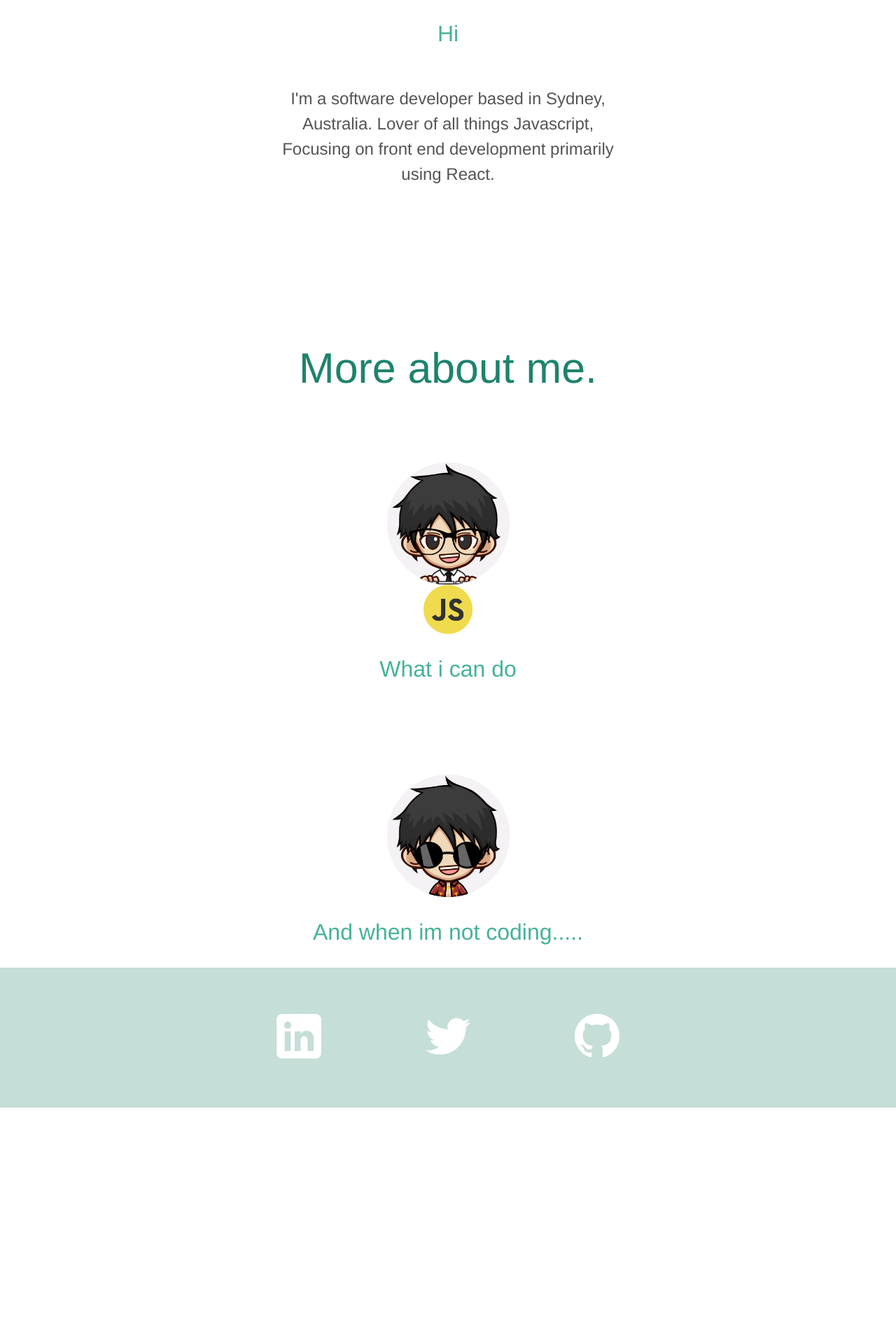
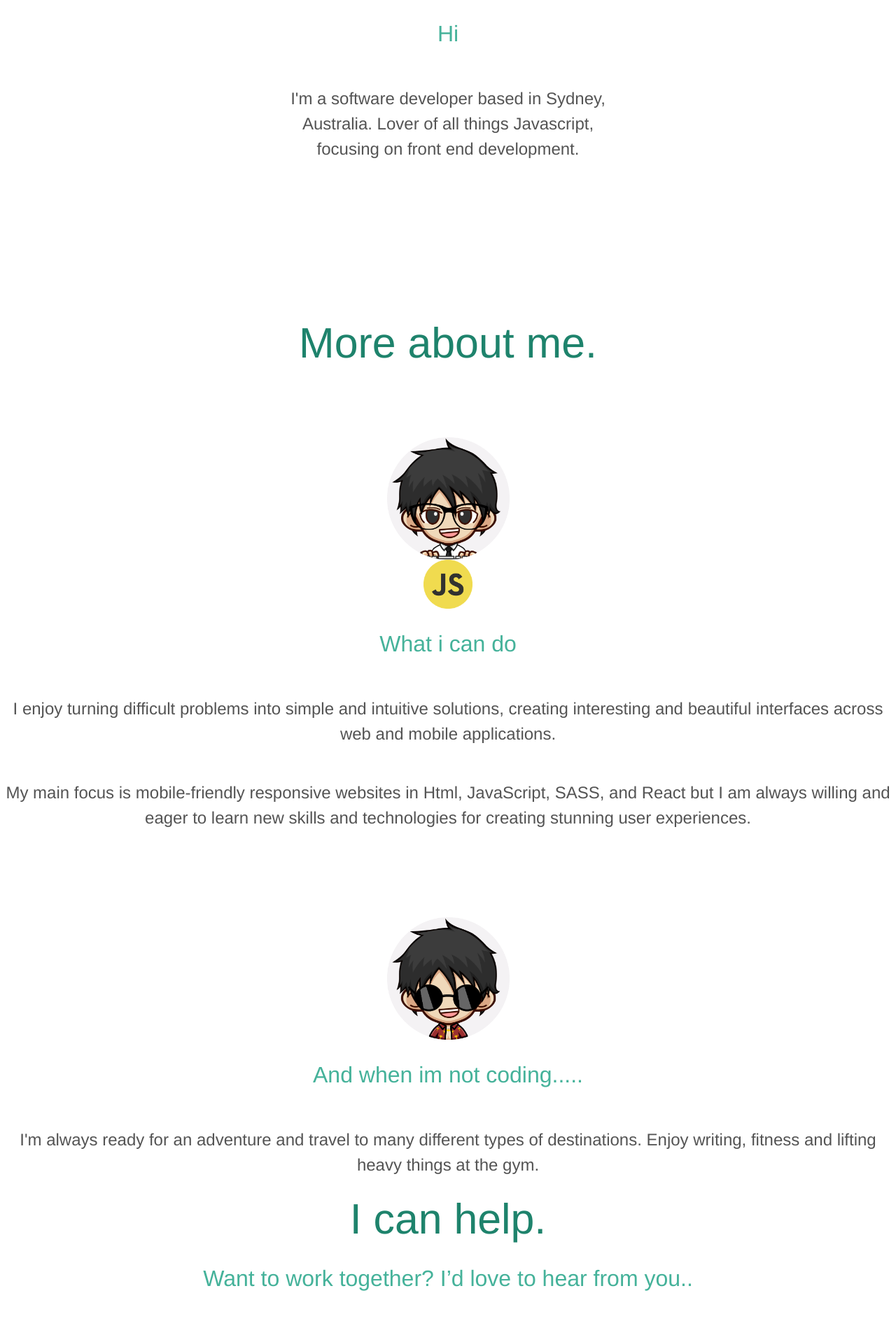
Before and after one commit to Slavi-Svec/portfolio-website, a React (Create React App) app in the folder portfolio/: page / in a window 1280 px wide. Shown: the part 1169-3077 px from the top of the page at 70% size. Before the commit the page ends 2752 px from the top, so only its background shows below. Built offline with nearby package versions, Linux system fonts and the light colour scheme.

Commit message:
Updated about section

```diff
--- a/portfolio/src/Pages/HomePage/HomePage.jsx
+++ b/portfolio/src/Pages/HomePage/HomePage.jsx
@@ -35,19 +35,33 @@ const HomePage = () => {
                 <Text
                     className="home__bio"
                     text="I'm a software developer based in Sydney, Australia.
-                    Lover of all things Javascript, Focusing on front end development
-                    primarily using React. "
+                    Lover of all things Javascript, focusing  on front end development."
                     variant="p"
                 />
                 <section className="home__Work-details">
                 <Text text="More about me." variant="h2" />
                 </section>
-                <Image className="home__logo" src={AvatarLogo3} />
-                <Image className="home__logo-JS" src={JSLogo} />
-                <Text text="What i can do" variant="h3" />
+                    <Image className="home__logo" src={AvatarLogo3} />
+                    <Image className="home__logo-JS" src={JSLogo} />
+                    <Text text="What i can do" variant="h3" />
+                    <Text
+                            text="I enjoy turning difficult problems into simple and intuitive solutions,
+                            creating interesting and beautiful interfaces across web and mobile applications."
+                            variant="p" />
+                    <Text
+                            text=" My main focus is mobile-friendly responsive websites in Html, JavaScript, SASS,
+                            and React but  I am always willing and eager to learn new skills and technologies for creating
+                            stunning user experiences. " variant="p" />
 
-                <Image className="home__logo" src={AvatarLogo2} />
-                <Text text="And when im not coding....." variant="h3" />
+                    <Image className="home__logo" src={AvatarLogo2} />
+                    <Text text="And when im not coding....." variant="h3" />
+                    <Text text="I'm always ready for an adventure and  travel to many different types of destinations.
+                                Enjoy writing, fitness and lifting heavy things at the gym." variant="p" />
+
+                <Text text="I can help." variant="h2" />
+                <Text text="Want to work together? I’d love to hear from you.." variant="h3" />
+                <Text text="I’m happy to collaborate on projects so if you require help on some upcoming work, or just want to say hi, than get in touch. " variant="p" />
+
 
             </section>
             <Footer />
```
